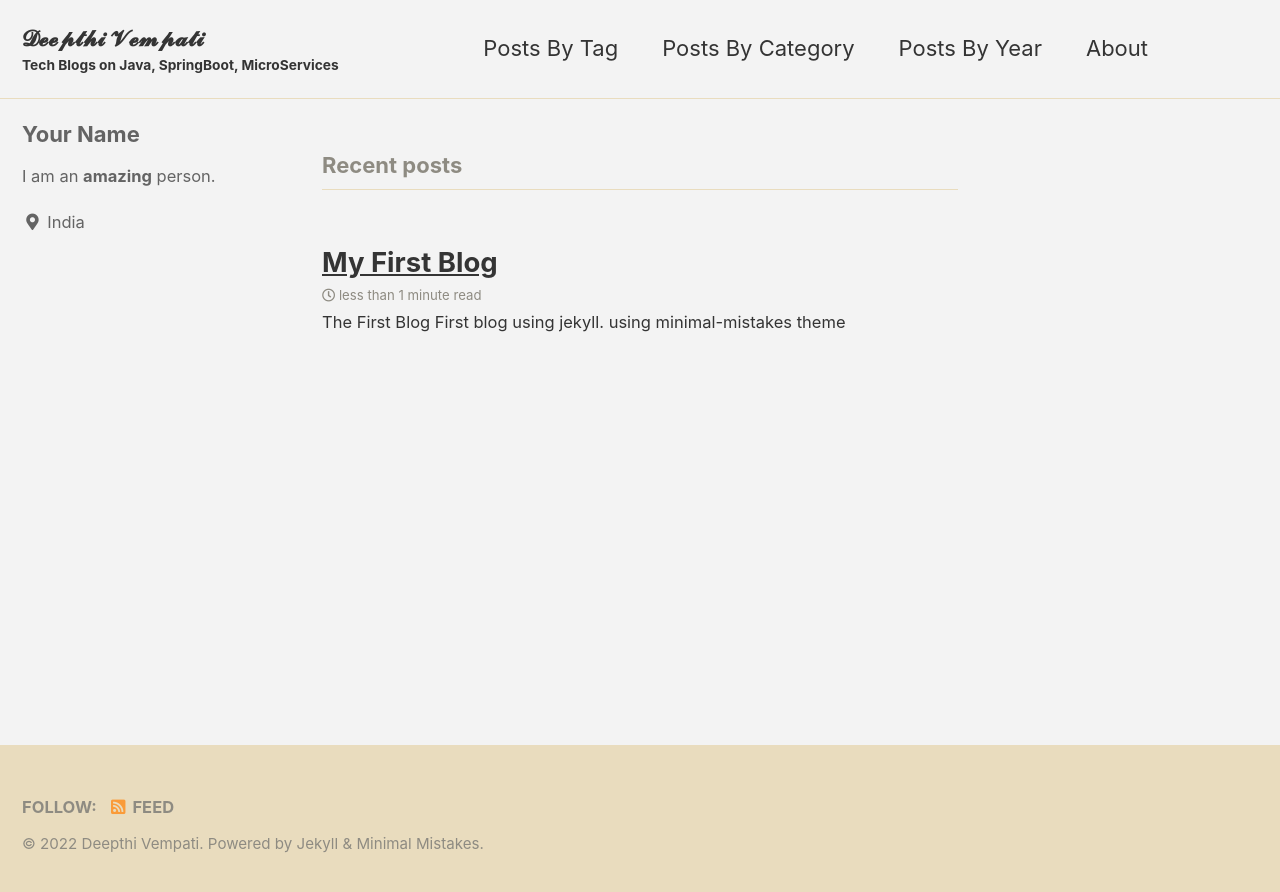
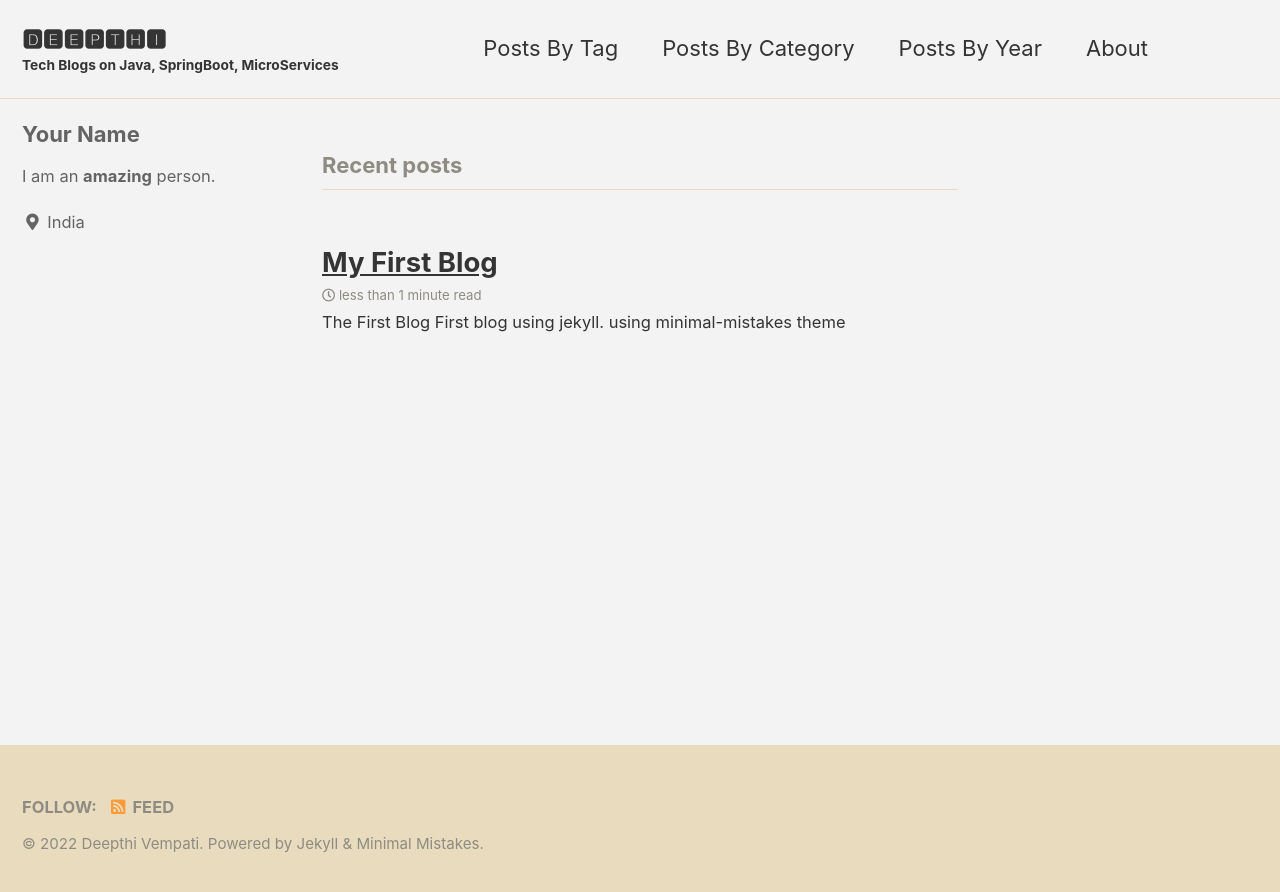
Before and after one commit to deepthivempati/deepthivempati.github.io, a Jekyll site: the page built from index.html, in a window 1280 px wide. Shown: the top 892 px of the page. Built offline with Jekyll 4.4.1, drawn with Linux system fonts in a browser that asks for light colours; cached includes are drawn as plain includes; the list of posts is cut into pages by our own code.

Commit message:
title-style

```diff
--- a/_config.yml
+++ b/_config.yml
@@ -5,7 +5,7 @@ minimal_mistakes_skin    : "dirt" # "air", "aqua", "contrast", "dark", "dirt", "
 
 # Site Settings
 locale                   : "en-US"
-title                    : "𝓓𝓮𝓮𝓹𝓽𝓱𝓲 𝓥𝓮𝓶𝓹𝓪𝓽𝓲"
+title                    : "🅳🅴🅴🅿🆃🅷🅸"
 title_separator          : "-"
 subtitle                 : "Tech Blogs on Java, SpringBoot, MicroServices"
 name                     : "Deepthi Vempati"
```
